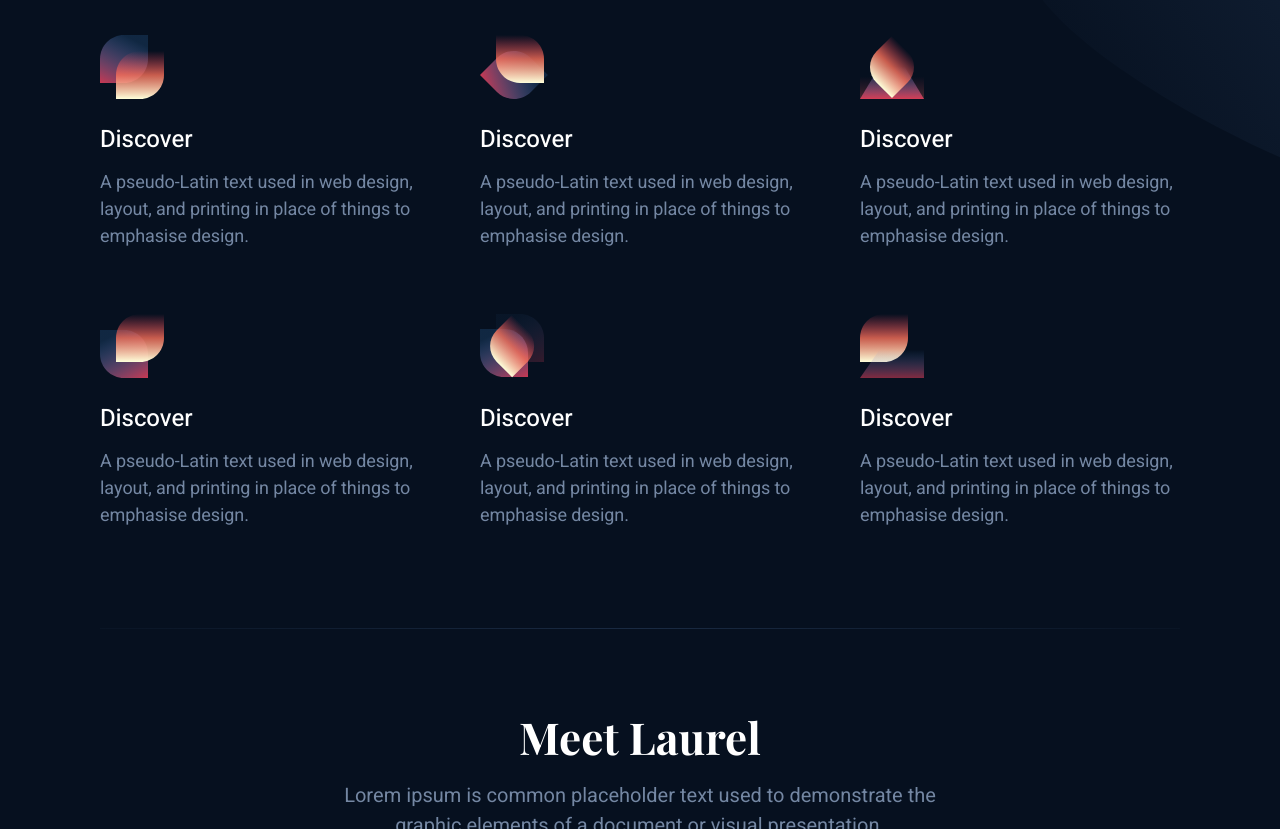
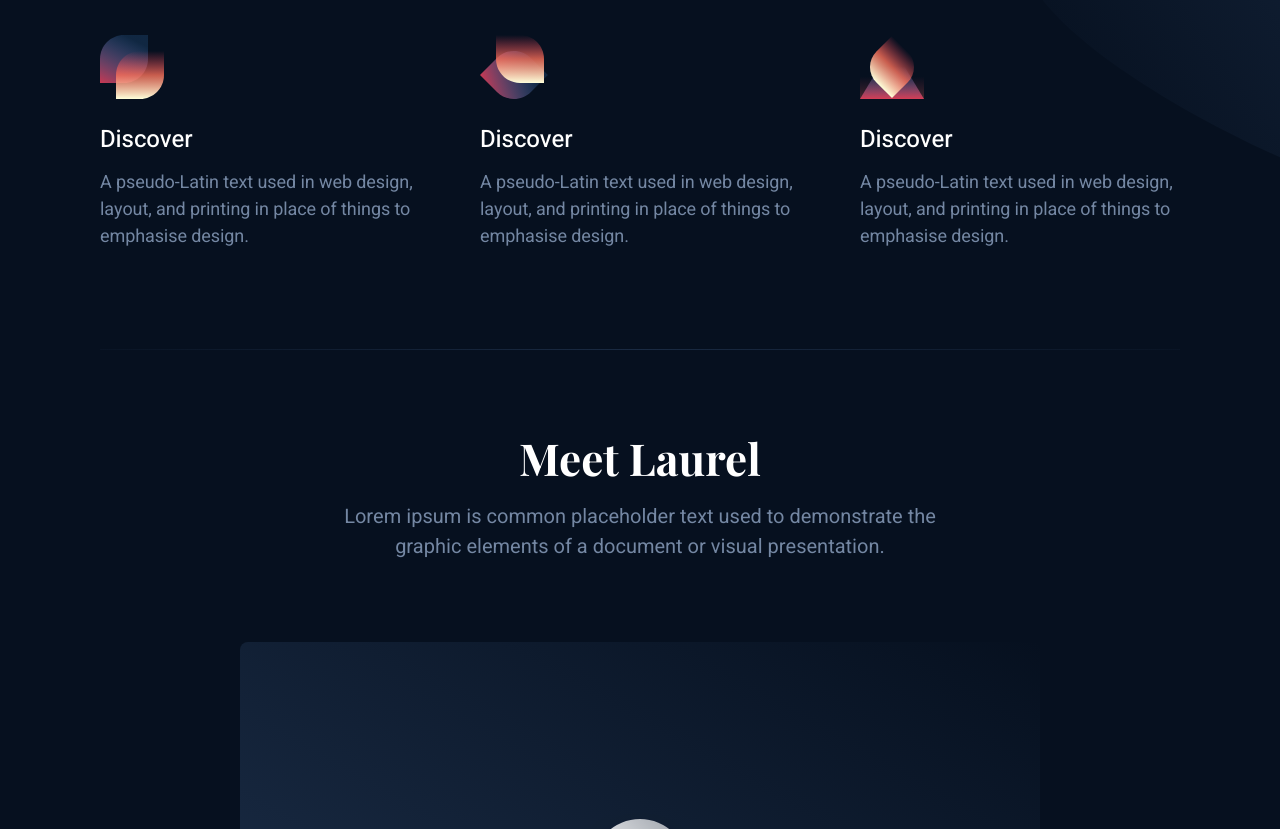
Before and after one commit to adamdorogi/cryb-website, a website: page index.html in a window 1280 px wide. Shown: the part 1029-1858 px from the top of the page. Drawn offline with nearby package versions, Linux system fonts and the light colour scheme; files that its build step writes are made by us from their sources; files whose address does not match are found by name.

Commit message:
Remove 3 placeholder features

```diff
--- a/index.html
+++ b/index.html
@@ -259,100 +259,6 @@
 										in place of things to emphasise design.</p>
 								</div>
 							</div>
-							<div class="feature is-revealing">
-								<div class="feature-inner">
-									<div class="feature-icon">
-										<svg width="64" height="64" xmlns="http://www.w3.org/2000/svg">
-											<defs>
-												<linearGradient x1="0%" y1="100%" x2="50%" y2="0%" id="feature-4-a">
-													<stop stop-color="#F9425F" stop-opacity=".8" offset="0%" />
-													<stop stop-color="#47A1F9" stop-opacity=".16" offset="100%" />
-												</linearGradient>
-												<linearGradient x1="50%" y1="100%" x2="50%" y2="0%" id="feature-4-b">
-													<stop stop-color="#FDFFDA" offset="0%" />
-													<stop stop-color="#F97059" stop-opacity=".798" offset="49.935%" />
-													<stop stop-color="#F9425F" stop-opacity="0" offset="100%" />
-												</linearGradient>
-											</defs>
-											<g fill="none" fill-rule="evenodd">
-												<path
-													d="M24 64H0V40c0-13.255 10.745-24 24-24h24v24c0 13.255-10.745 24-24 24"
-													fill="url(#feature-4-a)" transform="matrix(-1 0 0 1 48 0)" />
-												<path
-													d="M40 48H16V24C16 10.745 26.745 0 40 0h24v24c0 13.255-10.745 24-24 24"
-													fill="url(#feature-4-b)" />
-											</g>
-										</svg>
-									</div>
-									<h3 class="feature-title mt-24">Discover</h3>
-									<p class="text-sm mb-0">A pseudo-Latin text used in web design, layout, and printing
-										in place of things to emphasise design.</p>
-								</div>
-							</div>
-							<div class="feature is-revealing">
-								<div class="feature-inner">
-									<div class="feature-icon">
-										<svg width="64" height="64" xmlns="http://www.w3.org/2000/svg">
-											<defs>
-												<linearGradient x1="0%" y1="100%" x2="50%" y2="0%" id="feature-5-a">
-													<stop stop-color="#F9425F" stop-opacity=".8" offset="0%" />
-													<stop stop-color="#47A1F9" stop-opacity=".16" offset="100%" />
-												</linearGradient>
-												<linearGradient x1="50%" y1="100%" x2="50%" y2="0%" id="feature-5-b">
-													<stop stop-color="#FDFFDA" offset="0%" />
-													<stop stop-color="#F97059" stop-opacity=".798" offset="49.935%" />
-													<stop stop-color="#F9425F" stop-opacity="0" offset="100%" />
-												</linearGradient>
-											</defs>
-											<g fill="none" fill-rule="evenodd">
-												<path
-													d="M24 63H0V39c0-13.255 10.745-24 24-24h24v24c0 13.255-10.745 24-24 24"
-													fill="url(#feature-5-a)" transform="matrix(-1 0 0 1 48 0)" />
-												<path
-													d="M40 48H16V24C16 10.745 26.745 0 40 0h24v24c0 13.255-10.745 24-24 24"
-													fill-opacity=".24" fill="url(#feature-5-a)"
-													transform="matrix(-1 0 0 1 80 0)" />
-												<path
-													d="M10.113 10.113v22c0 12.15 9.85 22 22 22h22v-22c0-12.15-9.85-22-22-22h-22z"
-													fill="url(#feature-5-b)" transform="rotate(45 32.113 32.113)" />
-											</g>
-										</svg>
-									</div>
-									<h3 class="feature-title mt-24">Discover</h3>
-									<p class="text-sm mb-0">A pseudo-Latin text used in web design, layout, and printing
-										in place of things to emphasise design.</p>
-								</div>
-							</div>
-							<div class="feature is-revealing">
-								<div class="feature-inner">
-									<div class="feature-icon">
-										<svg width="64" height="64" xmlns="http://www.w3.org/2000/svg">
-											<defs>
-												<linearGradient x1="50%" y1="100%" x2="50%" y2="0%" id="feature-6-a">
-													<stop stop-color="#FDFFDA" offset="0%" />
-													<stop stop-color="#F97059" stop-opacity=".798" offset="49.935%" />
-													<stop stop-color="#F9425F" stop-opacity="0" offset="100%" />
-												</linearGradient>
-												<linearGradient x1="58.893%" y1="100%" x2="58.893%" y2="18.531%"
-													id="feature-6-b">
-													<stop stop-color="#F9425F" stop-opacity=".8" offset="0%" />
-													<stop stop-color="#47A1F9" stop-opacity="0" offset="100%" />
-												</linearGradient>
-											</defs>
-											<g fill="none" fill-rule="evenodd">
-												<path
-													d="M24 48H0V24C0 10.745 10.745 0 24 0h24v24c0 13.255-10.745 24-24 24"
-													fill="url(#feature-6-a)" />
-												<path fill-opacity=".64" fill="url(#feature-6-b)"
-													d="M24 29.229h40V64H0z" />
-											</g>
-										</svg>
-									</div>
-									<h3 class="feature-title mt-24">Discover</h3>
-									<p class="text-sm mb-0">A pseudo-Latin text used in web design, layout, and printing
-										in place of things to emphasise design.</p>
-								</div>
-							</div>
 						</div>
 					</div>
 				</div>
```
